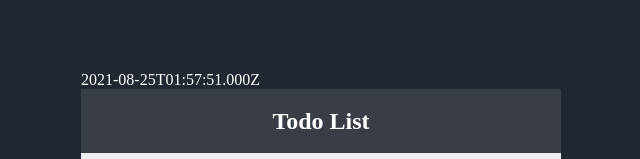
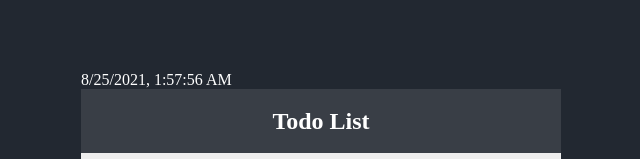
Before and after one commit to yurim22/react-todo-list, a React (Create React App) app: page / in a window 1280 px wide. Shown: the top 159 px of the page, without its empty margins (319-959 px from the left). Built offline with nearby package versions, Linux system fonts and the light colour scheme; a web font is replaced by a local one.

Commit message:
feat: 현재 날짜 및 시각 표시
useEffect 사용
1초 단위로 setInterval 실행시켜 시간 변화

```diff
--- a/src/components/Common/Clock.tsx
+++ b/src/components/Common/Clock.tsx
@@ -1,4 +1,6 @@
 import styled from "@emotion/styled";
+import { useState } from "react";
+import { useEffect } from "react";
 
 const Container = styled.div`
   width: 30rem;
@@ -11,10 +13,14 @@ const DateNtime = styled.div`
 `
 
 const Clock: React.FC = () => {
-    const today = new Date()
-    console.log(today.toISOString());
+    const [dateState, setDateState] = useState(new Date());
+
+    useEffect(() => {
+        setInterval(() => setDateState(new Date()), 1000)
+    }, [])
+
     return (
-        <DateNtime>{today.toISOString()}</DateNtime>
+        <DateNtime>{dateState.toLocaleString()}</DateNtime>
 
     );
 };
--- /dev/null
+++ b/src/components/TodoItem/index.ts
@@ -0,0 +1 @@
+export { default as TodoItem } from './TodoItem';
```
